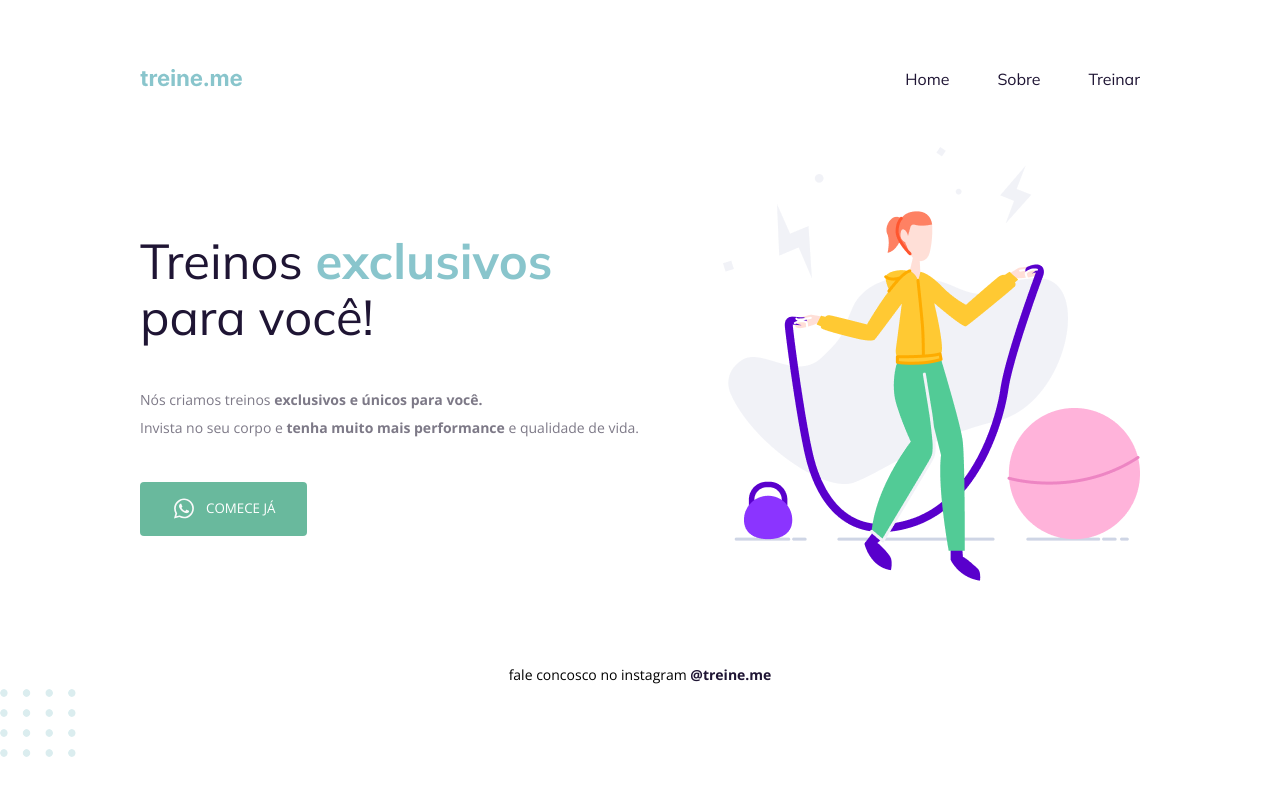
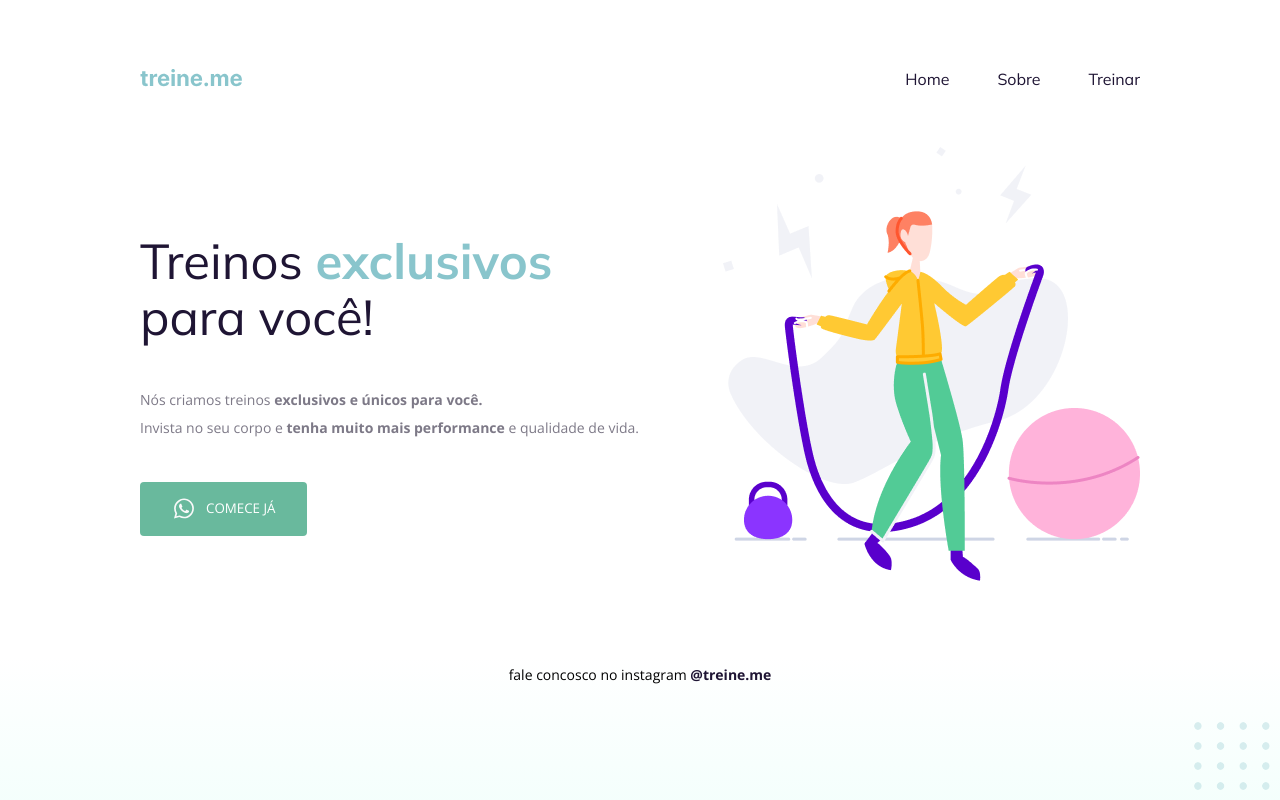
Before and after one commit to juniorvolontedev/explorer-treine-me, a plain HTML site: page index.html in a window 1280 px wide. Drawn offline with nearby package versions, Linux system fonts and the light colour scheme.

Commit message:
brackground linear-gradient e ajustes finais

```diff
--- a/style.css
+++ b/style.css
@@ -1,11 +1,18 @@
 body {
   font-family: "Open Sans", sans-serif;
   margin: 0;
+  min-height: 100vh;
+  background: linear-gradient(
+    180deg,
+    rgba(227, 255, 248, 0) 82.08%,
+    rgba(227, 255, 248, 0.38) 100%
+  );
 }
 
 .page {
   width: 1000px;
-  margin: 65px auto 0;
+  margin: 0 auto;
+  padding-top: 65px;
 }
 
 nav {
@@ -92,3 +99,9 @@ footer {
 footer a {
   font-weight: bold;
 }
+
+#balls {
+  position: absolute;
+  bottom: 0;
+  right: 0;
+}
```
